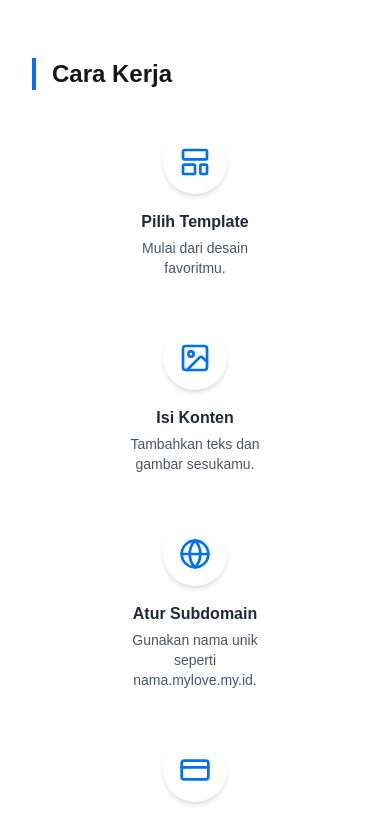
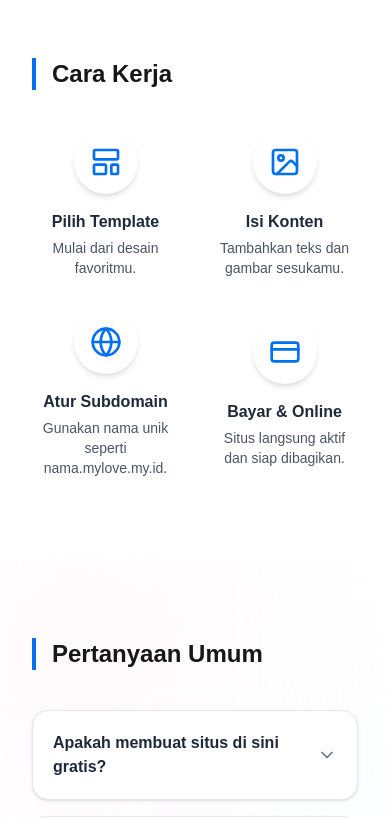
Before and after one commit to mylove-app/mylove, a Next.js app: page / in a window 390 px wide. Shown: the part 1720-2538 px from the top of the page. Built offline with nearby package versions, Linux system fonts and the light colour scheme; no server answers.

Commit message:
update cara kerja

```diff
--- a/components/dashboard/procces.js
+++ b/components/dashboard/procces.js
@@ -33,7 +33,8 @@ export default function ProcessPage() {
       <div className="text-center">
         <Title>Cara Kerja</Title>
 
-        <div className="relative flex flex-col md:flex-row items-center justify-between gap-12 md:gap-8">
+<div className="grid grid-cols-2 md:flex md:flex-row items-center justify-between gap-8">
+
           {steps.map((step, i) => (
             <motion.div
               key={i}
```
